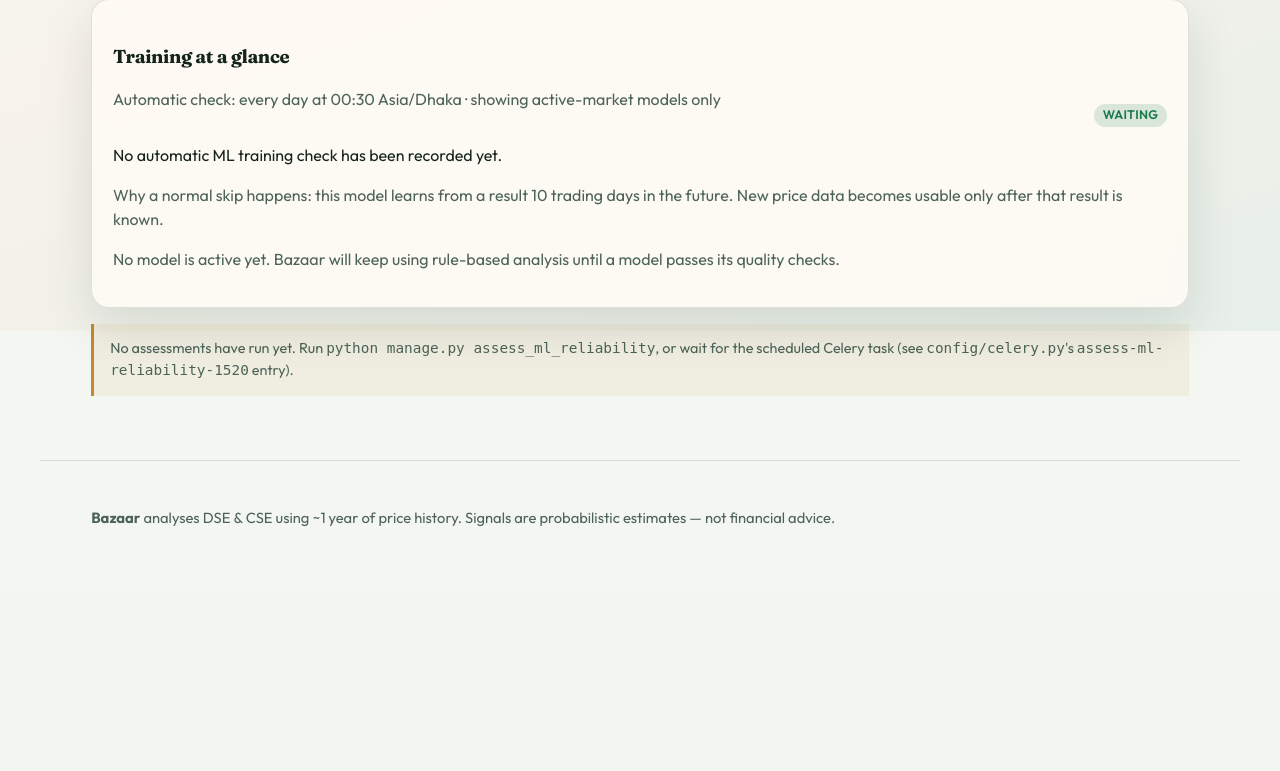
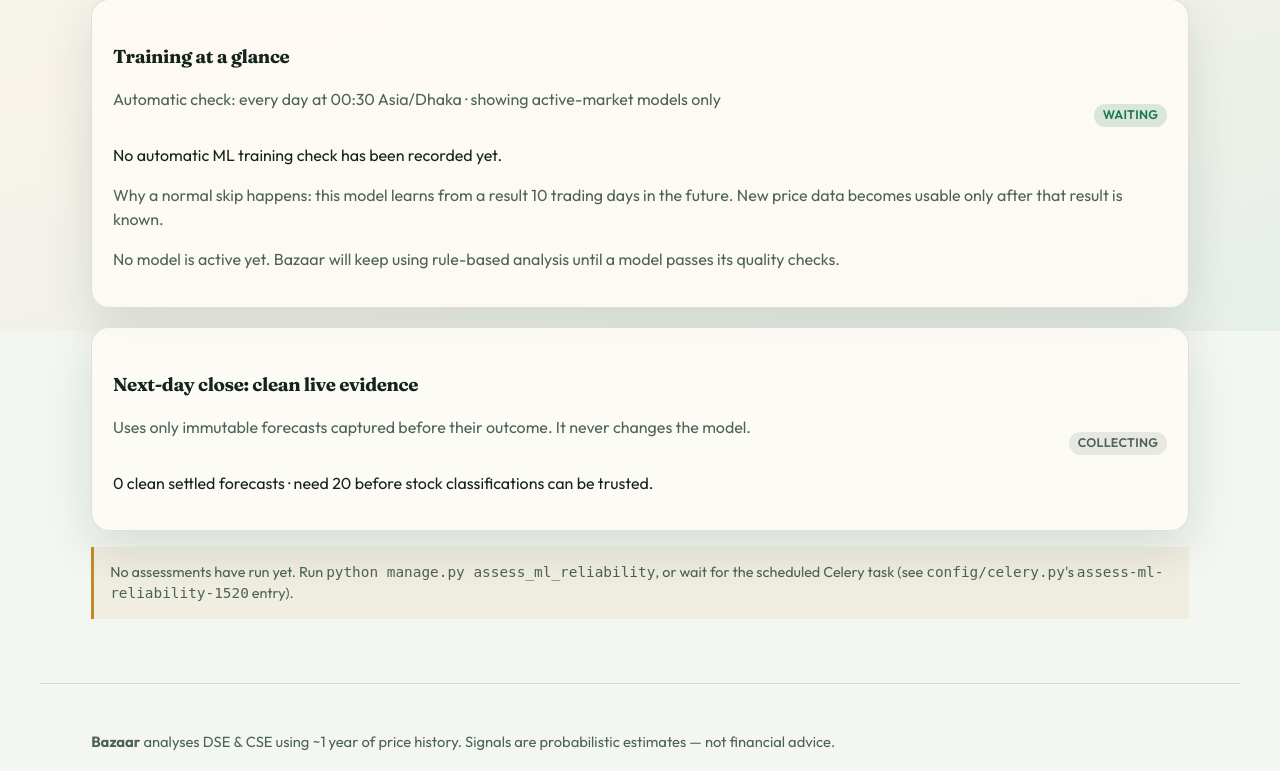
Before and after one commit to istiaque-bn/bazaar-market-analyzer, a Django app: page /ml-reliability/ in a window 1280 px wide. Shown: the part 469-1240 px from the top of the page. Before the commit the page ends 995 px from the top, so only its background shows below. Run offline with Django 5.2, Linux system fonts and the light colour scheme; the visitor is signed in with stand-in values (Sample User, id 1); data comes from the database, SQL or seed files in the repository; data that the repository does not hold is empty; parts of the project's set-up code (start-up, migrations or seed data) failed here and were passed over.

Commit message:
Show next-close diagnostics in reliability monitor

```diff
--- a/market/views.py
+++ b/market/views.py
@@ -558,6 +558,7 @@ def ml_reliability_view(request):
     from market.models import MLModelVersion, TaskRun, TaskStatus
     from market.services.exchange_config import enabled_exchanges
     from market.services.reliability_report import assessment_history, latest_assessments
+    from market.services.next_close_diagnostics import next_close_diagnostics
 
     last_training = TaskRun.objects.filter(task_name="market.tasks.train_ml_model").order_by("-started_at").first()
     training_message = "No automatic ML training check has been recorded yet."
@@ -630,6 +631,7 @@ def ml_reliability_view(request):
                 "message": training_message,
                 "active_models": active_models,
             },
+            "next_close_diagnostics": next_close_diagnostics(),
         },
     )
 
--- a/templates/market/ml_reliability.html
+++ b/templates/market/ml_reliability.html
@@ -56,6 +56,13 @@
   {% else %}
   <p class="muted">No model is active yet. Bazaar will keep using rule-based analysis until a model passes its quality checks.</p>
   {% endif %}
+</section>
+
+<section class="panel" style="margin-top:1.2rem;">
+  <div class="section-title"><div><h3>Next-day close: clean live evidence</h3><p class="muted">Uses only immutable forecasts captured before their outcome. It never changes the model.</p></div><span class="badge {% if next_close_diagnostics.ready %}badge-watch{% else %}badge-hold{% endif %}">{% if next_close_diagnostics.ready %}EARLY DATA{% else %}COLLECTING{% endif %}</span></div>
+  <p>{{ next_close_diagnostics.sample_count }} clean settled forecasts · need {{ next_close_diagnostics.minimum_sample }} before stock classifications can be trusted.</p>
+  {% if next_close_diagnostics.confidence %}<div class="table-wrap"><table><thead><tr><th>Confidence</th><th>Forecasts</th><th>MAPE</th><th>Direction hit</th><th>Positive outcomes</th></tr></thead><tbody>{% for row in next_close_diagnostics.confidence %}<tr><td>{{ row.bucket }}</td><td>{{ row.count }}</td><td>{% if row.mape != None %}{{ row.mape }}%{% else %}—{% endif %}</td><td>{% if row.direction_hit_rate != None %}{{ row.direction_hit_rate }}%{% else %}—{% endif %}</td><td>{% if row.win_rate != None %}{{ row.win_rate }}%{% else %}—{% endif %}</td></tr>{% endfor %}</tbody></table></div>{% endif %}
+  {% if next_close_diagnostics.stocks %}<details style="margin-top:1rem;"><summary>Stock diagnostics (Green / Yellow / Red)</summary><div class="table-wrap"><table><thead><tr><th>Stock</th><th>Status</th><th>Forecasts</th><th>MAPE</th><th>Direction hit</th></tr></thead><tbody>{% for row in next_close_diagnostics.stocks %}<tr><td>{{ row.stock }}</td><td>{{ row.status }}</td><td>{{ row.count }}</td><td>{{ row.mape|default:"—" }}</td><td>{{ row.direction_hit_rate|default:"—" }}</td></tr>{% endfor %}</tbody></table></div></details>{% endif %}
 </section>
 
 {% for g in groups %}
```
